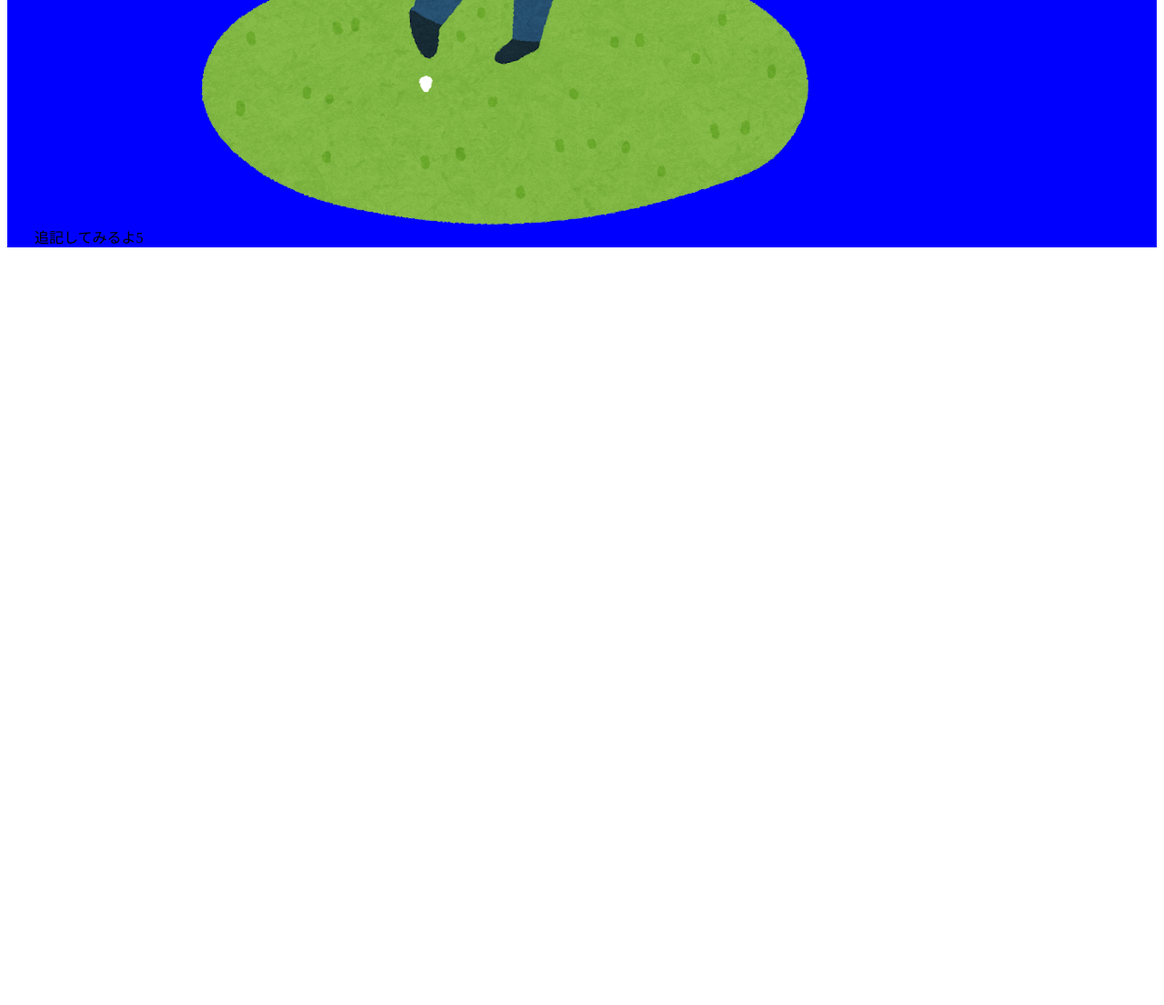
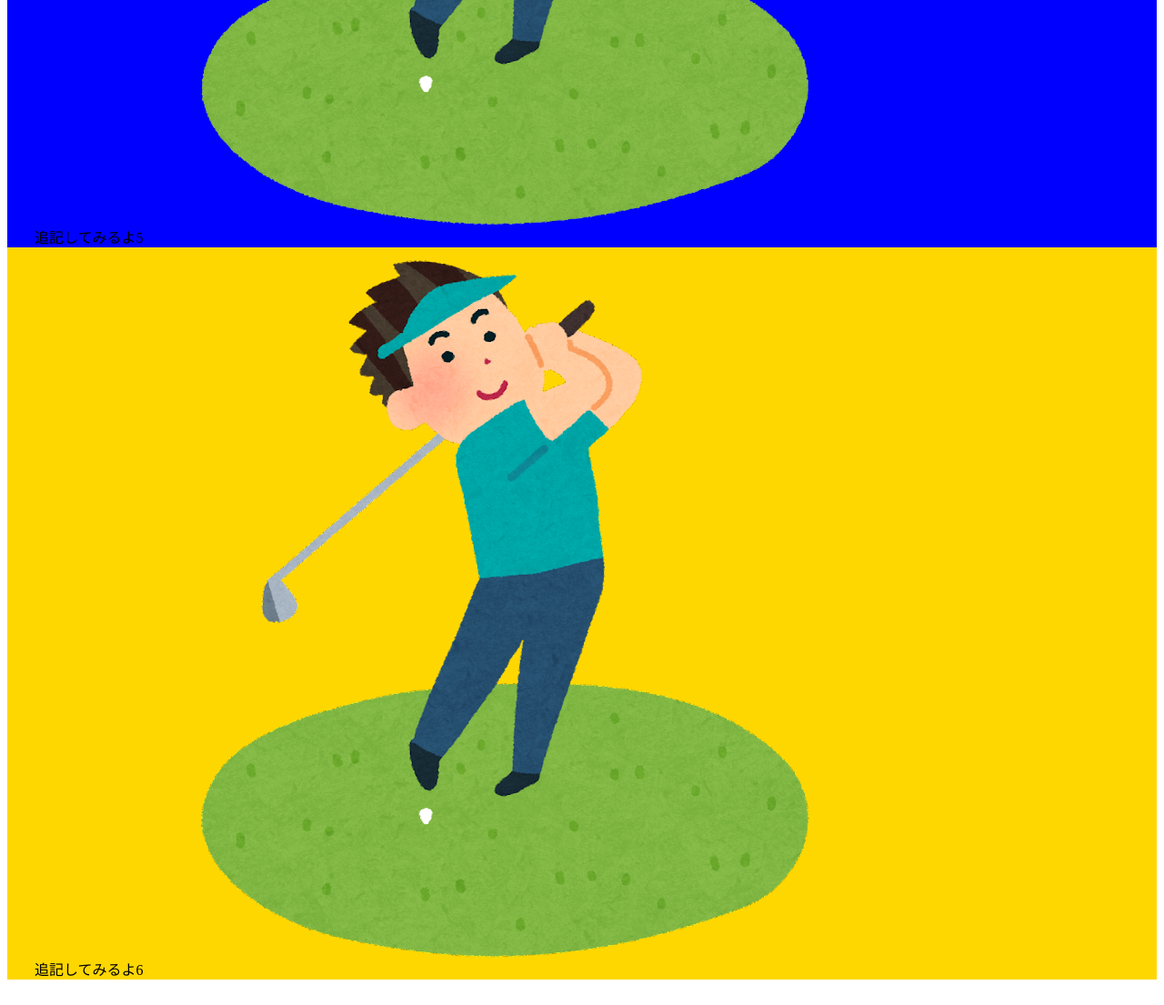
Before and after one commit to frogkoby/company-site, a plain HTML site: page index.html in a window 1280 px wide. Shown: the part 2980-4085 px from the top of the page at 91% size. Before the commit the page ends 3280 px from the top, so only its background shows below. Drawn offline with Linux system fonts and the light colour scheme.

Commit message:
Update index.html
画像を追加しました。

```diff
--- a/index.html
+++ b/index.html
@@ -36,5 +36,11 @@
 	</span>
 		<img src="img/golf_jou_man.png" alt="ゴルフをする人">
 	</div>
+	<div style="background-color: gold">
+	<span style="padding: 30px">
+			追記してみるよ6
+	</span>
+		<img src="img/golf_jou_man.png" alt="ゴルフをする人">
+	</div>
 </body>
 </html>
```
